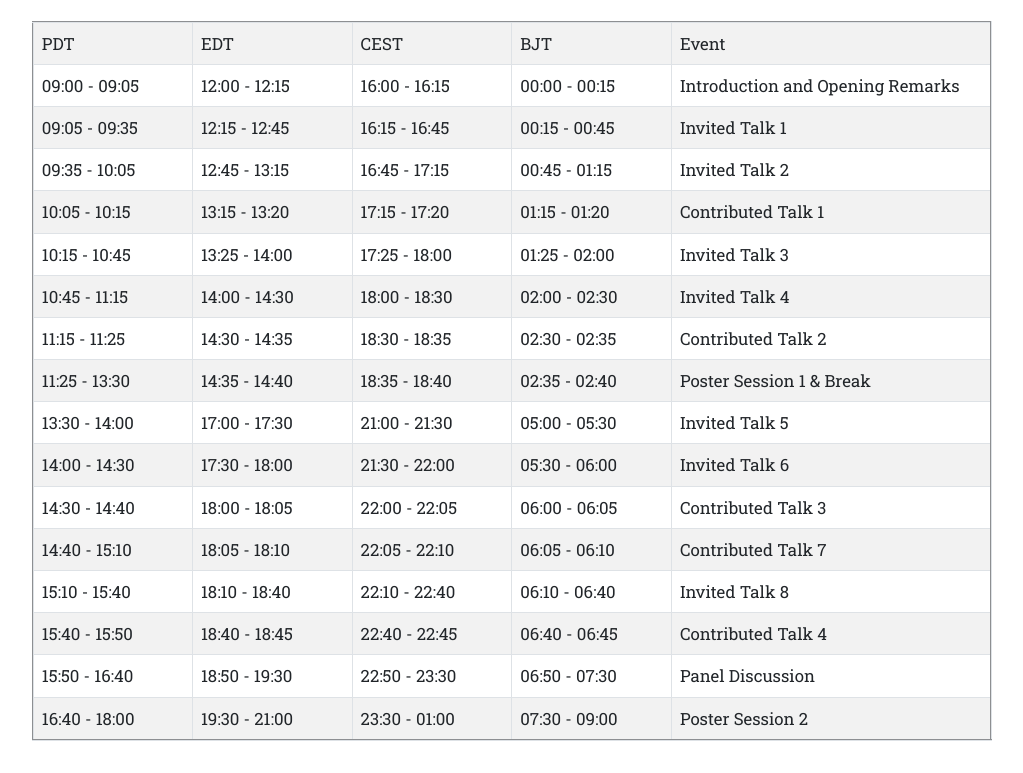
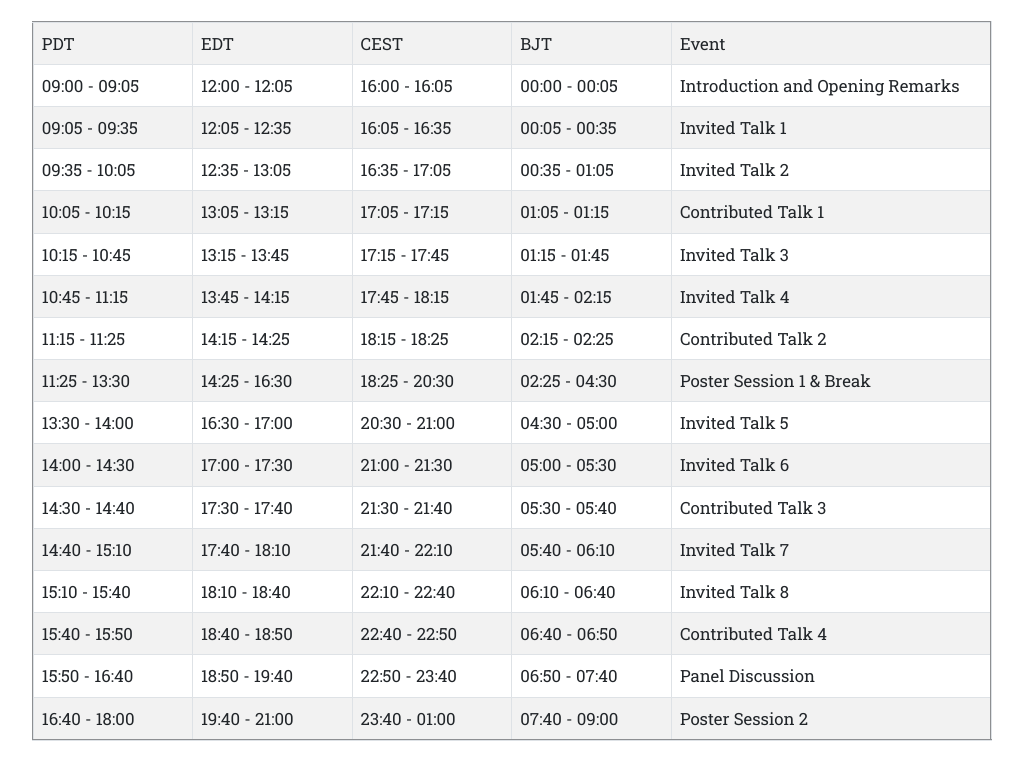
Before and after one commit to pair2struct-workshop/pair2struct-workshop.github.io, a plain HTML site: page index.html in a window 1280 px wide. Shown: the part 2647-3420 px from the top of the page, without its empty margins (141-1164 px from the left). Drawn offline with nearby package versions, Linux system fonts and the light colour scheme.

Commit message:
Update index.html

```diff
--- a/index.html
+++ b/index.html
@@ -151,87 +151,87 @@
                         </tr>
                         <tr>
                             <td>09:00 - 09:05</td>
-                            <td>12:00 - 12:15</td>
-                            <td>16:00 - 16:15</td>
-                            <td>00:00 - 00:15</td>
+                            <td>12:00 - 12:05</td>
+                            <td>16:00 - 16:05</td>
+                            <td>00:00 - 00:05</td>
                             <td>Introduction and Opening Remarks</td>
                         </tr>
                         <tr>
                             <td>09:05 - 09:35</td>
-                            <td>12:15 - 12:45</td>
-                            <td>16:15 - 16:45</td>
-                            <td>00:15 - 00:45</td>
+                            <td>12:05 - 12:35</td>
+                            <td>16:05 - 16:35</td>
+                            <td>00:05 - 00:35</td>
                             <td>Invited Talk 1</td>
                         </tr>
                         <tr>
                             <td>09:35 - 10:05</td>
-                            <td>12:45 - 13:15</td>
-                            <td>16:45 - 17:15</td>
-                            <td>00:45 - 01:15</td>
+                            <td>12:35 - 13:05</td>
+                            <td>16:35 - 17:05</td>
+                            <td>00:35 - 01:05</td>
                             <td>Invited Talk 2</td>
                         </tr>
                         <tr>
                             <td>10:05 - 10:15</td>
-                            <td>13:15 - 13:20</td>
-                            <td>17:15 - 17:20</td>
-                            <td>01:15 - 01:20</td>
+                            <td>13:05 - 13:15</td>
+                            <td>17:05 - 17:15</td>
+                            <td>01:05 - 01:15</td>
                             <td>Contributed Talk 1</td>
                         </tr>
                         <tr>
                             <td>10:15 - 10:45</td>
-                            <td>13:25 - 14:00</td>
-                            <td>17:25 - 18:00</td>
-                            <td>01:25 - 02:00</td>
+                            <td>13:15 - 13:45</td>
+                            <td>17:15 - 17:45</td>
+                            <td>01:15 - 01:45</td>
                             <td>Invited Talk 3</td>
                         </tr>
                         <tr>
                             <td>10:45 - 11:15</td>
-                            <td>14:00 - 14:30</td>
-                            <td>18:00 - 18:30</td>
-                            <td>02:00 - 02:30</td>
+                            <td>13:45 - 14:15</td>
+                            <td>17:45 - 18:15</td>
+                            <td>01:45 - 02:15</td>
                             <td>Invited Talk 4</td>
                         </tr>
                         <tr>
                             <td>11:15 - 11:25</td>
-                            <td>14:30 - 14:35</td>
-                            <td>18:30 - 18:35</td>
-                            <td>02:30 - 02:35</td>
+                            <td>14:15 - 14:25</td>
+                            <td>18:15 - 18:25</td>
+                            <td>02:15 - 02:25</td>
                             <td>Contributed Talk 2</td>
                         </tr>
                         <tr>
                             <td>11:25 - 13:30</td>
-                            <td>14:35 - 14:40</td>
-                            <td>18:35 - 18:40</td>
-                            <td>02:35 - 02:40</td>
+                            <td>14:25 - 16:30</td>
+                            <td>18:25 - 20:30</td>
+                            <td>02:25 - 04:30</td>
                             <td>Poster Session 1 & Break</td>
                         </tr>
                         <tr>
                             <td>13:30 - 14:00</td>
-                            <td>17:00 - 17:30</td>
-                            <td>21:00 - 21:30</td>
-                            <td>05:00 - 05:30</td>
+                            <td>16:30 - 17:00</td>
+                            <td>20:30 - 21:00</td>
+                            <td>04:30 - 05:00</td>
                             <td>Invited Talk 5</td>
                         </tr>
                         <tr>
                             <td>14:00 - 14:30</td>
-                            <td>17:30 - 18:00</td>
-                            <td>21:30 - 22:00</td>
-                            <td>05:30 - 06:00</td>
+                            <td>17:00 - 17:30</td>
+                            <td>21:00 - 21:30</td>
+                            <td>05:00 - 05:30</td>
                             <td>Invited Talk 6</td>
                         </tr>
                         <tr>
                             <td>14:30 - 14:40</td>
-                            <td>18:00 - 18:05</td>
-                            <td>22:00 - 22:05</td>
-                            <td>06:00 - 06:05</td>
+                            <td>17:30 - 17:40</td>
+                            <td>21:30 - 21:40</td>
+                            <td>05:30 - 05:40</td>
                             <td>Contributed Talk 3</td>
                         </tr>
                         <tr>
                             <td>14:40 - 15:10</td>
-                            <td>18:05 - 18:10</td>
-                            <td>22:05 - 22:10</td>
-                            <td>06:05 - 06:10</td>
-                            <td>Contributed Talk 7</td>
+                            <td>17:40 - 18:10</td>
+                            <td>21:40 - 22:10</td>
+                            <td>05:40 - 06:10</td>
+                            <td>Invited Talk 7</td>
                         </tr>
                         <tr>
                             <td>15:10 - 15:40</td>
@@ -242,23 +242,23 @@
                         </tr>
                         <tr>
                             <td>15:40 - 15:50</td>
-                            <td>18:40 - 18:45</td>
-                            <td>22:40 - 22:45</td>
-                            <td>06:40 - 06:45</td>
+                            <td>18:40 - 18:50</td>
+                            <td>22:40 - 22:50</td>
+                            <td>06:40 - 06:50</td>
                             <td>Contributed Talk 4</td>
                         </tr>
                         <tr>
                             <td>15:50 - 16:40</td>
-                            <td>18:50 - 19:30</td>
-                            <td>22:50 - 23:30</td>
-                            <td>06:50 - 07:30</td>
+                            <td>18:50 - 19:40</td>
+                            <td>22:50 - 23:40</td>
+                            <td>06:50 - 07:40</td>
                             <td>Panel Discussion</td>
                         </tr>
                         <tr>
                             <td>16:40 - 18:00</td>
-                            <td>19:30 - 21:00</td>
-                            <td>23:30 - 01:00</td>
-                            <td>07:30 - 09:00</td>
+                            <td>19:40 - 21:00</td>
+                            <td>23:40 - 01:00</td>
+                            <td>07:40 - 09:00</td>
                             <td>Poster Session 2</td>
                         </tr>
                     </table>
```
